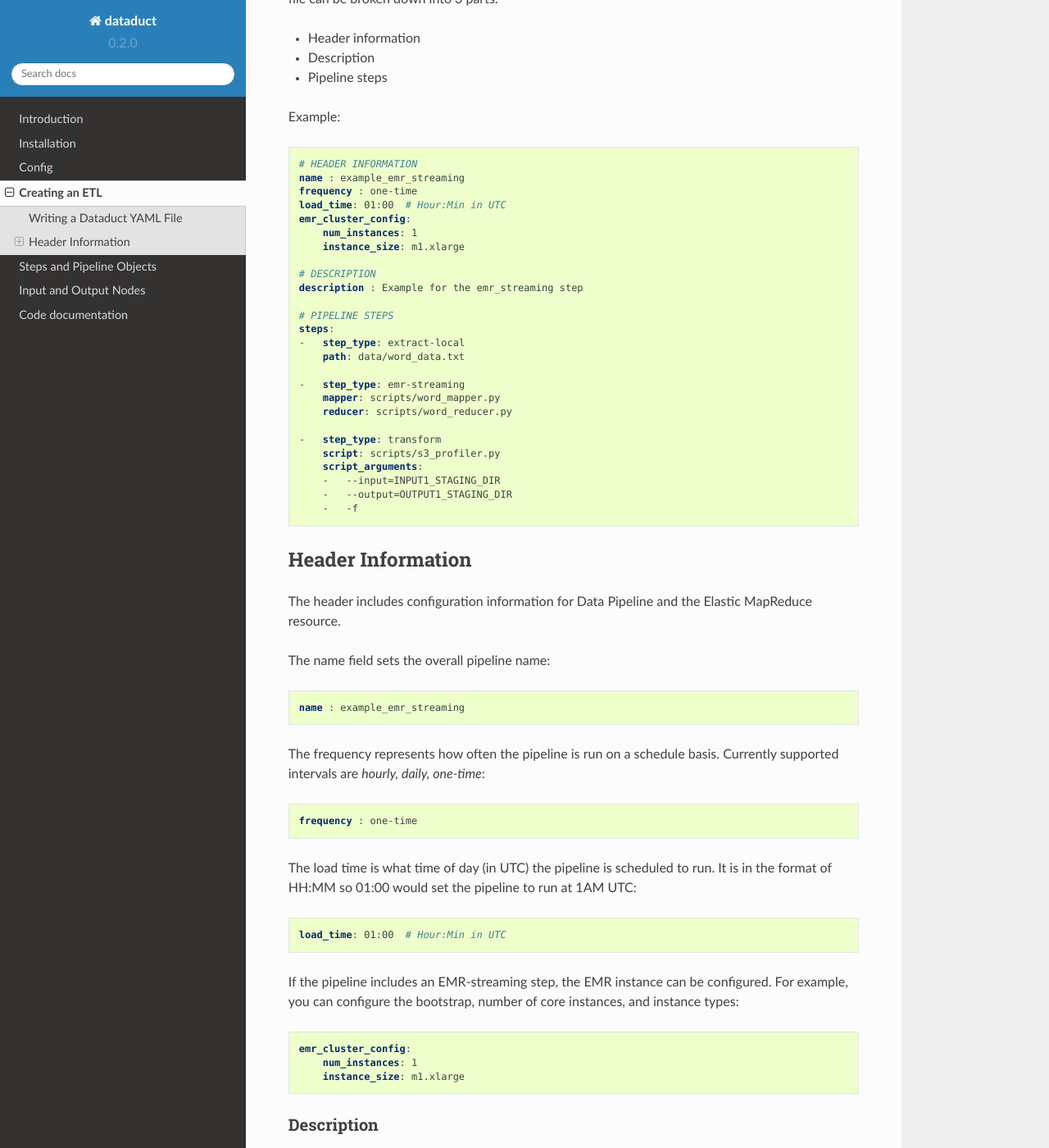
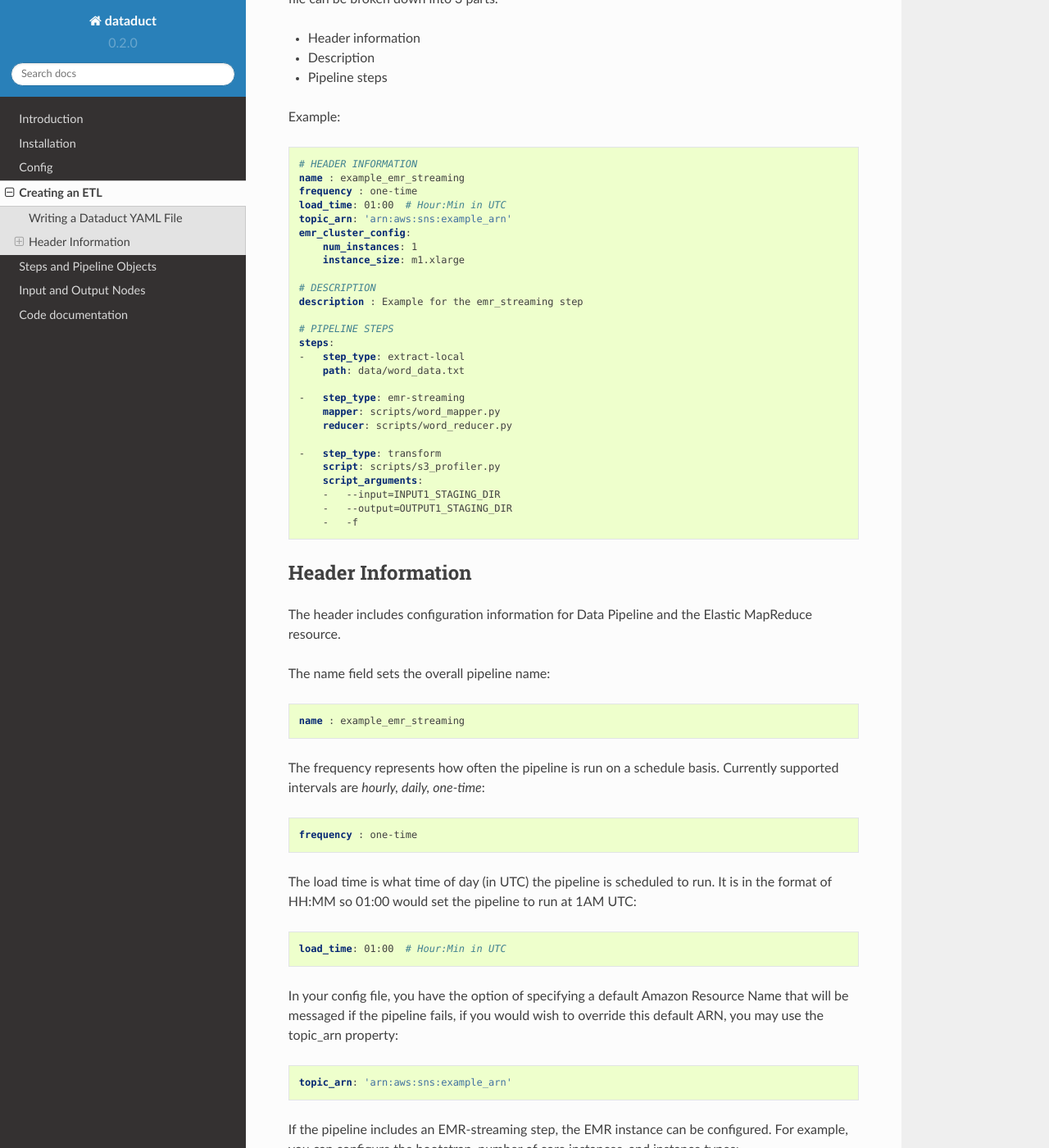
Before and after one commit to coursera/dataduct, a Sphinx documentation site: the page built from docs/creating_an_etl.rst, in a window 1280 px wide and 1400 px high, scrolled down 349 px. Shown: the whole window at 82% size. Built offline with Sphinx 7.4.7 and the Read the Docs theme 2.0.0, drawn with Linux system fonts in a browser that asks for light colours.

Commit message:
Add documentation for topic_arn property

```diff
--- a/docs/creating_an_etl.rst
+++ b/docs/creating_an_etl.rst
@@ -25,6 +25,7 @@ Example:
     name : example_emr_streaming
     frequency : one-time
     load_time: 01:00  # Hour:Min in UTC
+    topic_arn: 'arn:aws:sns:example_arn'
     emr_cluster_config:
         num_instances: 1
         instance_size: m1.xlarge
@@ -76,6 +77,14 @@ at 1AM UTC:
 
     load_time: 01:00  # Hour:Min in UTC
 
+In your config file, you have the option of specifying a default Amazon
+Resource Name that will be messaged if the pipeline fails, if you would wish to
+override this default ARN, you may use the topic_arn property:
+
+.. code:: yaml
+
+    topic_arn: 'arn:aws:sns:example_arn'
+
 If the pipeline includes an EMR-streaming step, the EMR instance can be
 configured. For example, you can configure the bootstrap, number of core
 instances, and instance types:
```
